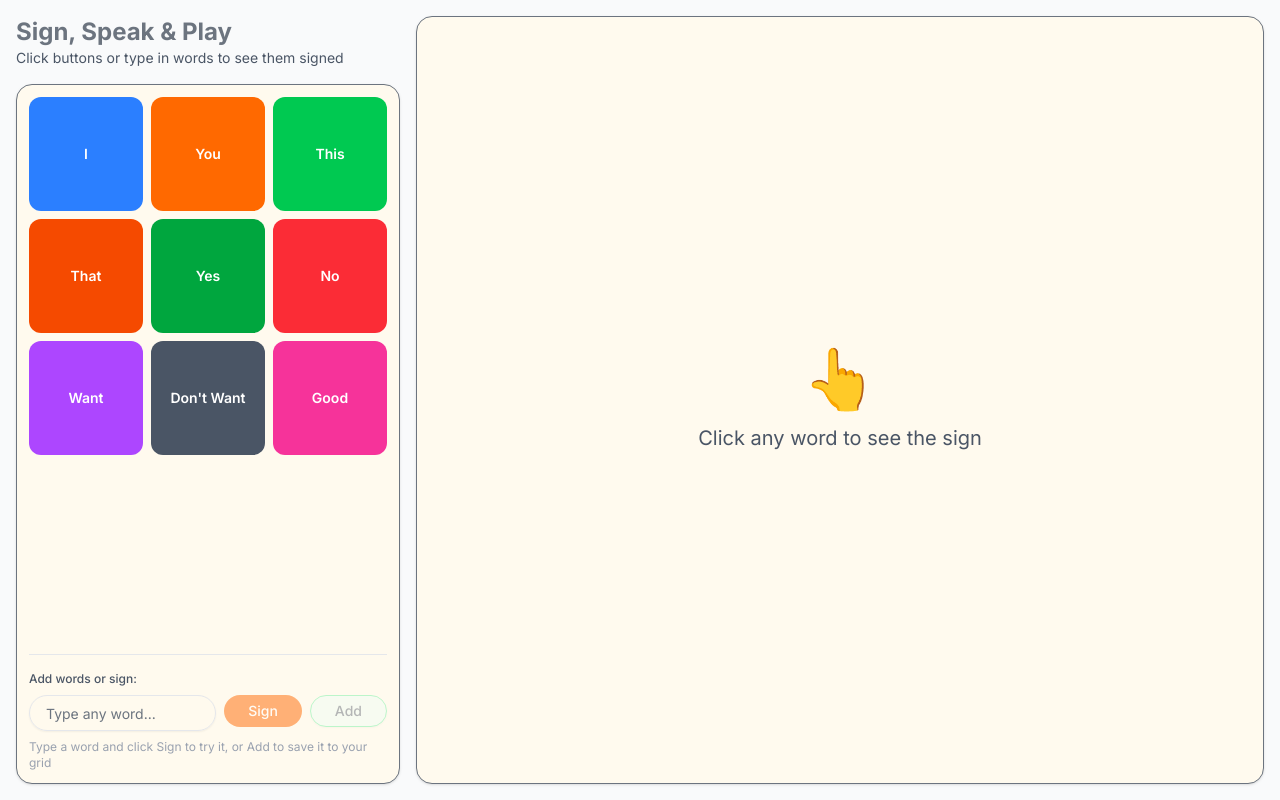
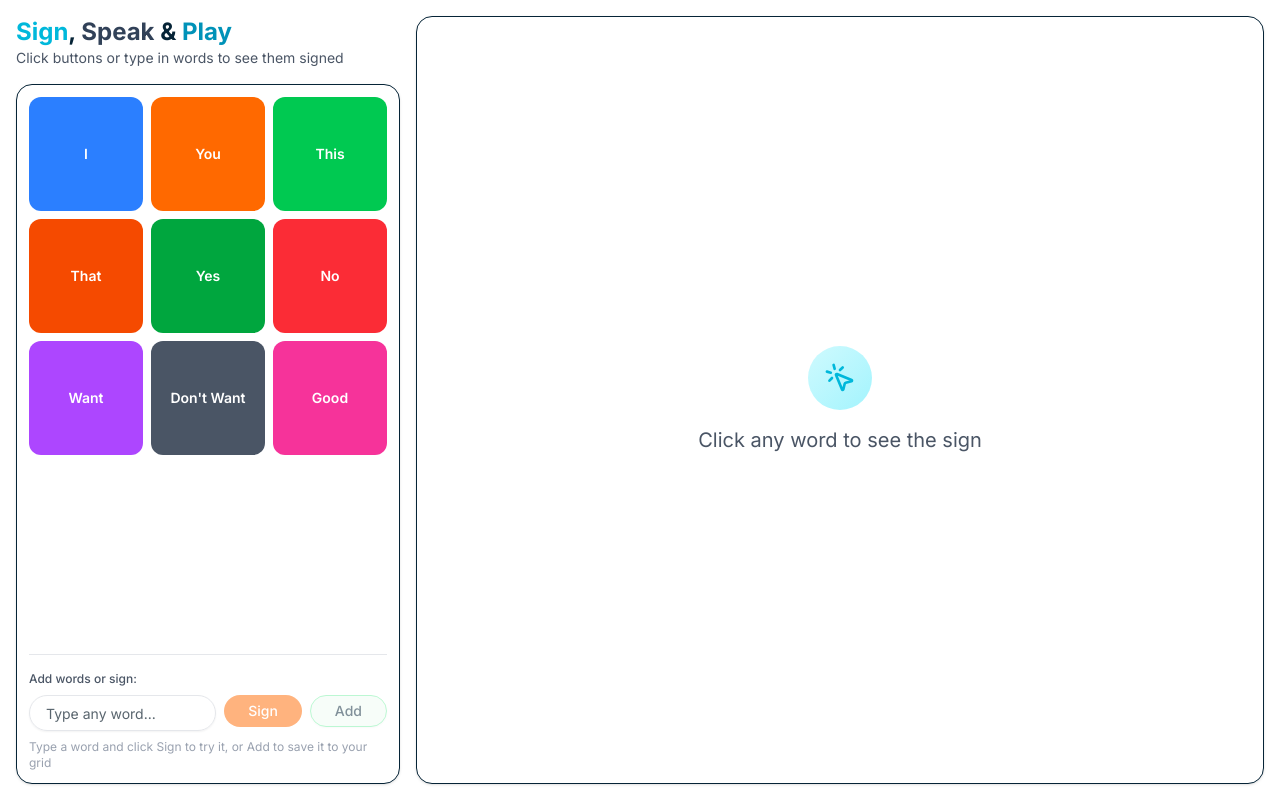
Before and after one commit to iTherapyLLC/Sign-Speak-Play-Code, a Next.js app: page / in a window 1280 px wide. Built offline with nearby package versions, Linux system fonts and the light colour scheme.

Commit message:
feat: update component colors to match Speak & Play branding
Update colors and icons to align with platform's visual identity.

Co-authored-by: Itherapy-LLC <29229632+iTherapyLLC@users.noreply.github.com>

```diff
--- a/app/globals.css
+++ b/app/globals.css
@@ -4,40 +4,42 @@
 @custom-variant dark (&:is(.dark *));
 
 :root {
-  /* Updated color tokens to match warm, engaging design brief */
+  /* Updated to Speak & Play platform colors - cyan #3BB4E5, navy #1E4B6E */
   --background: oklch(1 0 0);
-  --foreground: oklch(0.556 0.019 256.848);
-  --card: oklch(0.985 0.016 85.872);
-  --card-foreground: oklch(0.556 0.019 256.848);
+  --foreground: oklch(0.25 0.05 240);
+  --card: oklch(1 0 0);
+  --card-foreground: oklch(0.25 0.05 240);
   --popover: oklch(1 0 0);
-  --popover-foreground: oklch(0.556 0.019 256.848);
-  --primary: oklch(0.577 0.215 41.116);
+  --popover-foreground: oklch(0.25 0.05 240);
+  /* Primary: Speak & Play cyan blue #3BB4E5 */
+  --primary: oklch(0.72 0.12 220);
   --primary-foreground: oklch(1 0 0);
-  --secondary: oklch(0.985 0.016 85.872);
-  --secondary-foreground: oklch(0.556 0.019 256.848);
-  --muted: oklch(0.985 0.016 85.872);
-  --muted-foreground: oklch(0.556 0.019 256.848);
-  --accent: oklch(0.646 0.222 41.116);
+  --secondary: oklch(0.96 0.01 240);
+  --secondary-foreground: oklch(0.25 0.05 240);
+  --muted: oklch(0.96 0.01 240);
+  --muted-foreground: oklch(0.5 0.02 240);
+  /* Accent: Dark navy #1E4B6E */
+  --accent: oklch(0.38 0.08 240);
   --accent-foreground: oklch(1 0 0);
   --destructive: oklch(0.577 0.245 27.325);
   --destructive-foreground: oklch(1 0 0);
-  --border: oklch(0.556 0.019 256.848);
+  --border: oklch(0.92 0.01 240);
   --input: oklch(1 0 0);
-  --ring: oklch(0.577 0.215 41.116);
-  --chart-1: oklch(0.646 0.222 41.116);
-  --chart-2: oklch(0.577 0.215 41.116);
-  --chart-3: oklch(0.985 0.016 85.872);
+  --ring: oklch(0.72 0.12 220);
+  --chart-1: oklch(0.72 0.12 220);
+  --chart-2: oklch(0.38 0.08 240);
+  --chart-3: oklch(0.96 0.01 240);
   --chart-4: oklch(1 0 0);
-  --chart-5: oklch(0.556 0.019 256.848);
+  --chart-5: oklch(0.25 0.05 240);
   --radius: 0.75rem;
   --sidebar: oklch(1 0 0);
-  --sidebar-foreground: oklch(0.556 0.019 256.848);
-  --sidebar-primary: oklch(0.577 0.215 41.116);
+  --sidebar-foreground: oklch(0.25 0.05 240);
+  --sidebar-primary: oklch(0.72 0.12 220);
   --sidebar-primary-foreground: oklch(1 0 0);
-  --sidebar-accent: oklch(0.646 0.222 41.116);
+  --sidebar-accent: oklch(0.38 0.08 240);
   --sidebar-accent-foreground: oklch(1 0 0);
-  --sidebar-border: oklch(0.556 0.019 256.848);
-  --sidebar-ring: oklch(0.577 0.215 41.116);
+  --sidebar-border: oklch(0.92 0.01 240);
+  --sidebar-ring: oklch(0.72 0.12 220);
 }
 
 .dark {
--- a/components/sign-speak-and-play.tsx
+++ b/components/sign-speak-and-play.tsx
@@ -4,7 +4,7 @@ import type React from "react"
 import { Button } from "@/components/ui/button"
 import { Card } from "@/components/ui/card"
 import { Input } from "@/components/ui/input"
-import { Volume2, X, BookOpen, FileText, PlayCircle, Play } from "lucide-react"
+import { Volume2, X, BookOpen, FileText, PlayCircle, Play, MousePointerClick } from "lucide-react"
 import { ConversationWave } from "./anim/conversation-wave"
 import { SpeechBubbles } from "./anim/speech-bubbles"
 import { MicBars } from "./anim/mic-bars"
@@ -793,14 +793,15 @@ export default function SignSpeakAndPlay() {
 
   if (isMobile) {
     return (
-      <div className="h-screen-safe bg-gradient-to-br from-blue-50 to-purple-50 flex flex-col overflow-hidden">
+      // Updated gradient to cyan/slate to match platform
+      <div className="h-screen-safe bg-gradient-to-br from-cyan-50 to-slate-50 flex flex-col overflow-hidden">
         <div className="flex-shrink-0 p-mobile-base text-center bg-white/80 backdrop-blur-sm border-b border-gray-200">
           <h1 className="text-mobile-2xl font-black">
-            <span className="text-blue-600">Sign</span>
+            <span className="text-cyan-500">Sign</span>
             <span className="text-gray-400">, </span>
-            <span className="text-purple-600">Speak</span>
+            <span className="text-slate-700">Speak</span>
             <span className="text-gray-400">, & </span>
-            <span className="text-pink-600">Play</span>
+            <span className="text-cyan-600">Play</span>
           </h1>
           <p className="text-mobile-sm text-gray-600 mt-1">Click buttons or type in words to see them signed</p>
         </div>
@@ -1025,11 +1026,14 @@ export default function SignSpeakAndPlay() {
   }
 
   return (
-    <div className="h-screen bg-gray-50 p-4 flex flex-col">
+    <div className="h-screen bg-white p-4 flex flex-col">
       <div className="flex-1 flex gap-4 min-h-0">
         <div className="w-96 flex-shrink-0 flex flex-col">
           <div className="mb-4 flex-shrink-0">
-            <h1 className="text-2xl font-bold">Sign, Speak & Play</h1>
+            <h1 className="text-2xl font-bold">
+              <span className="text-cyan-500">Sign</span>, <span className="text-slate-700">Speak</span> &{" "}
+              <span className="text-cyan-600">Play</span>
+            </h1>
             <p className="text-sm text-gray-600">Click buttons or type in words to see them signed</p>
           </div>
 
@@ -1129,11 +1133,11 @@ export default function SignSpeakAndPlay() {
           <Card className="flex-1 p-4 flex flex-col min-h-0">
             {selectedWord ? (
               <>
-                <h2 className="text-2xl font-bold text-center mb-3 text-orange-600 flex-shrink-0">{selectedWord}</h2>
+                <h2 className="text-2xl font-bold text-center mb-3 text-cyan-600 flex-shrink-0">{selectedWord}</h2>
 
                 <div className="flex-1 mb-4 min-h-0">
                   {showStrategy ? (
-                    <div className="h-full bg-yellow-50 rounded-lg p-4 overflow-auto">
+                    <div className="h-full bg-gray-50 rounded-lg p-4 overflow-auto">
                       <div className="flex items-center justify-center mb-3">
                         <BookOpen className="h-5 w-5 text-orange-600 mr-2" />
                         <h3 className="font-bold text-lg">Teaching Guide</h3>
@@ -1331,7 +1335,11 @@ export default function SignSpeakAndPlay() {
             ) : (
               <div className="flex-1 flex items-center justify-center">
                 <div className="text-center">
-                  <div className="text-6xl mb-4">👆</div>
+                  <div className="mb-4 flex justify-center">
+                    <div className="w-16 h-16 rounded-full bg-gradient-to-br from-cyan-100 to-cyan-200 flex items-center justify-center">
+                      <MousePointerClick className="w-8 h-8 text-cyan-500" />
+                    </div>
+                  </div>
                   <p className="text-xl text-gray-600">Click any word to see the sign</p>
                 </div>
               </div>
```
